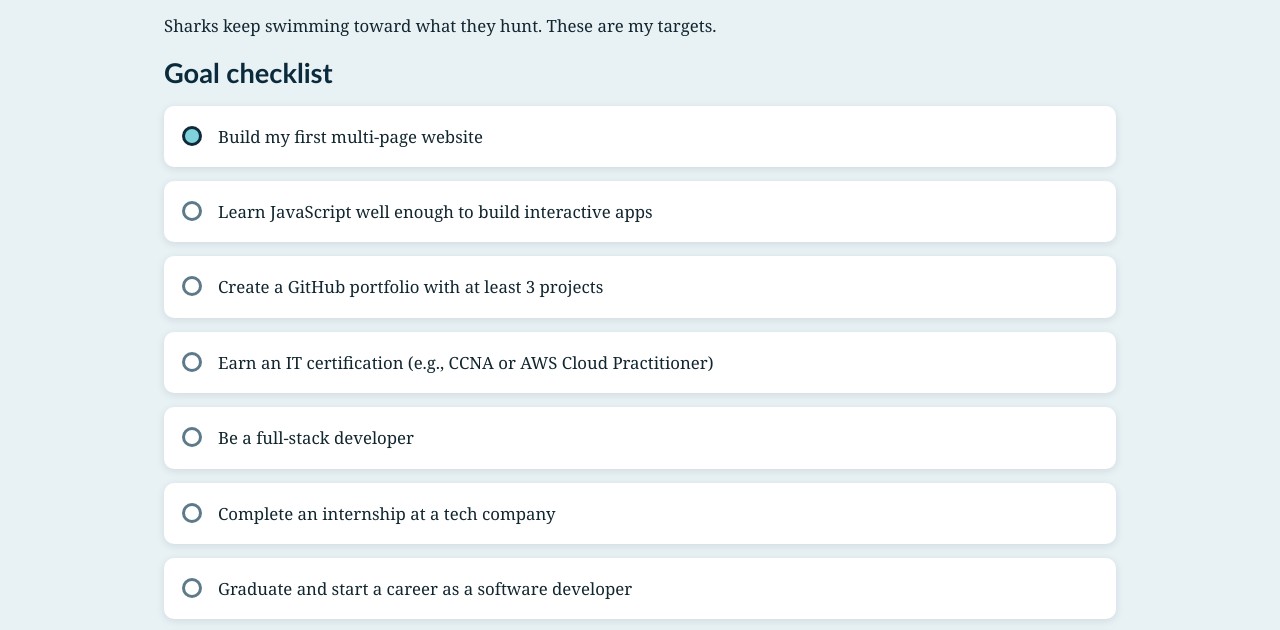
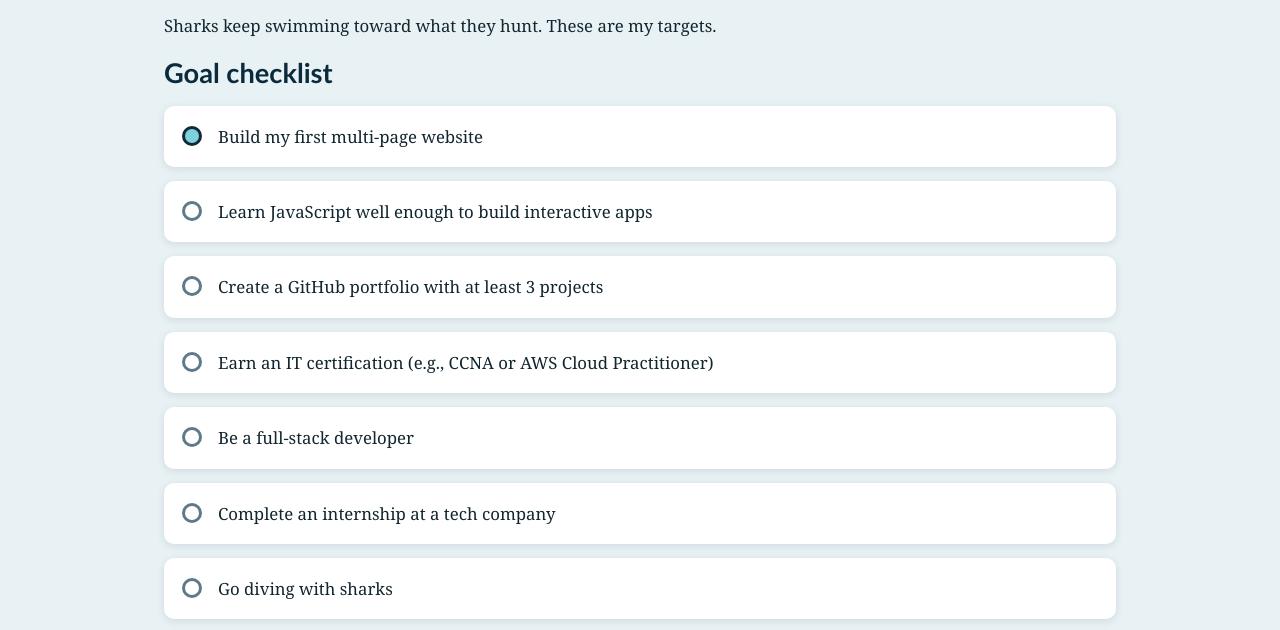
Before and after one commit to rev-blip/webblog, a plain HTML site: page goals.html in a window 1280 px wide. Shown: the part 162-792 px from the top of the page. Drawn offline with Linux system fonts and the light colour scheme.

Commit message:
Update goals.html

```diff
--- a/goals.html
+++ b/goals.html
@@ -35,6 +35,7 @@
         <li>Earn an IT certification (e.g., CCNA or AWS Cloud Practitioner)</li>
         <li>Be a full-stack developer</li>
         <li>Complete an internship at a tech company</li>
+        <li>Go diving with sharks</li>
         <li>Graduate and start a career as a software developer</li>
         <li>Earn enough money to support myself and my family</li>
       </ul>
```
